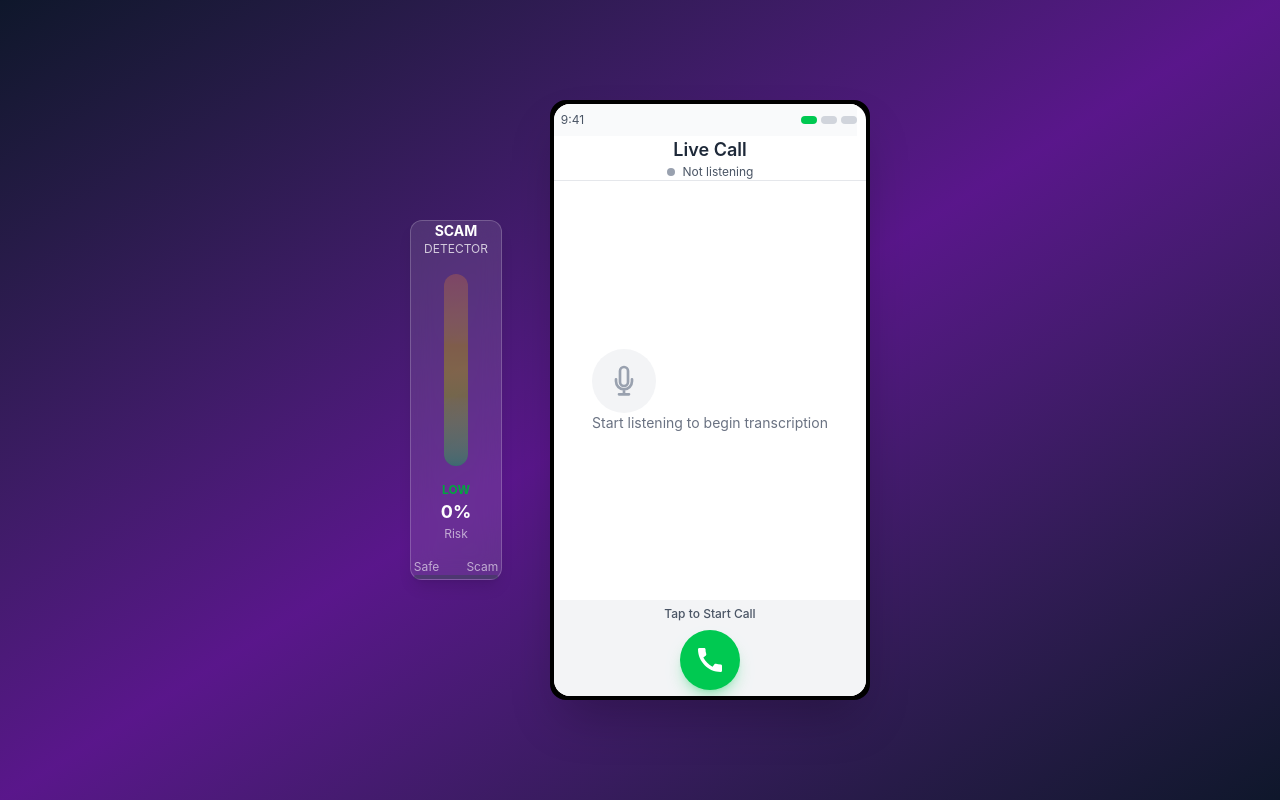
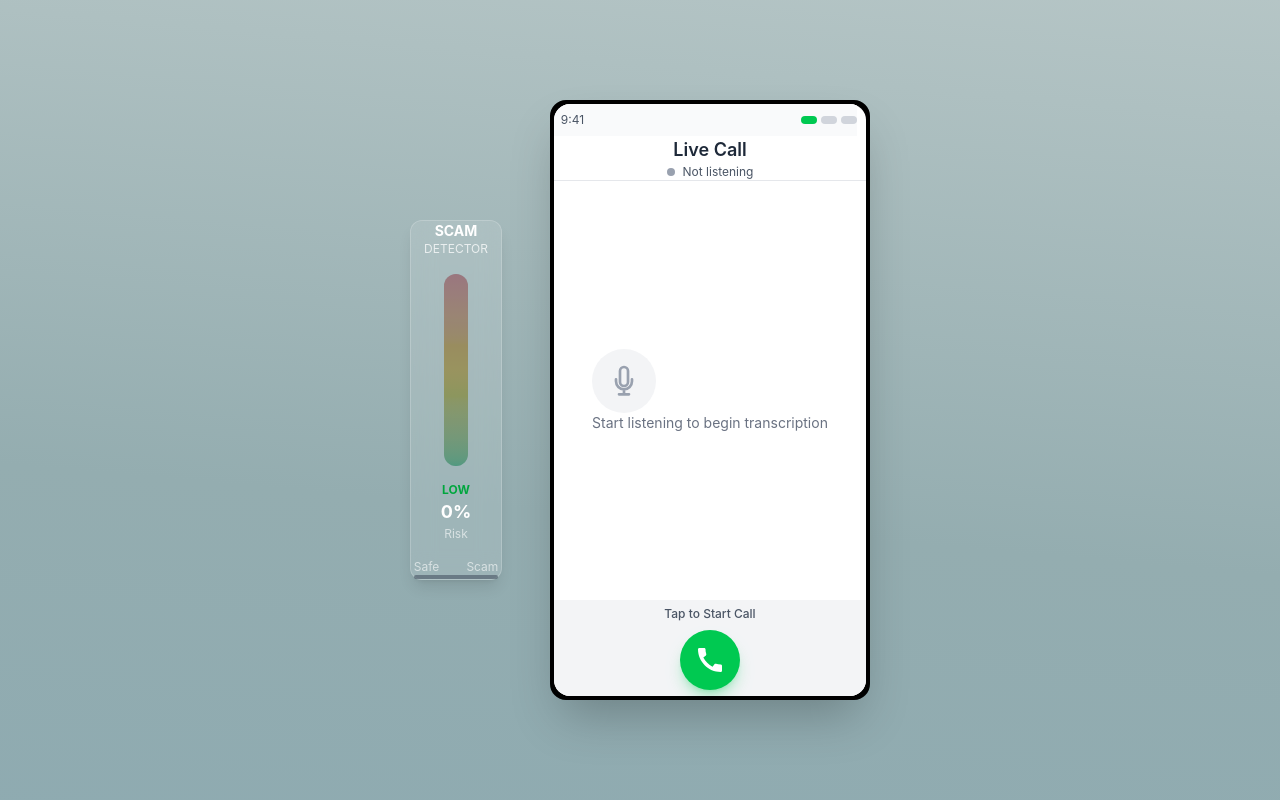
Before and after one commit to yobslob/Sevak, a React (Vite) app in the folder frontend/: page / in a window 1280 px wide. Built offline with nearby package versions, Linux system fonts and the light colour scheme; the HTML template or start-up script is replaced by a standard one.

Commit message:
successfully added checks and runs

```diff
--- a/frontend/src/App.jsx
+++ b/frontend/src/App.jsx
@@ -4,7 +4,7 @@ import './App.css'
 
 function App() {
   return (
-    <div className="min-h-screen bg-gradient-to-br from-slate-900 via-purple-900 to-slate-900">
+    <div className="min-h-screen fade-in-container dynamic-background">
       <Home />
     </div>
   )
--- a/frontend/src/index.css
+++ b/frontend/src/index.css
@@ -30,6 +30,41 @@ code {
     }
   }
 
+  @keyframes fadeIn {
+  0% {
+    opacity: 0;
+    transform: translateY(10px); /* Optional: subtle upward motion */
+  }
+  100% {
+    opacity: 1;
+    transform: translateY(0);
+  }
+}
+
+@keyframes gradientMove {
+  0% {
+    background-position: 0% 50%;
+  }
+  50% {
+    background-position: 100% 50%;
+  }
+  100% {
+    background-position: 0% 50%;
+  }
+}
+
+.dynamic-background {
+  background: linear-gradient(5deg, rgb(204, 212, 212), rgb(156, 177, 175), rgb(134, 167, 178), rgb(148, 173, 176), rgb(200, 211, 210));
+  background-size: 400% 400%;
+  animation: gradientMove 6s ease-in-out infinite;
+}
+
+.fade-in-container {
+  animation: fadeIn 1.5s ease-out forwards;
+  opacity: 0; /* Initial state */
+}
+
+
   .animate-float {
     animation: float 3s ease-in-out infinite;
   }
```
